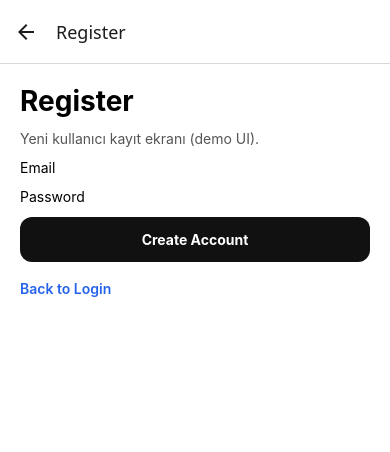
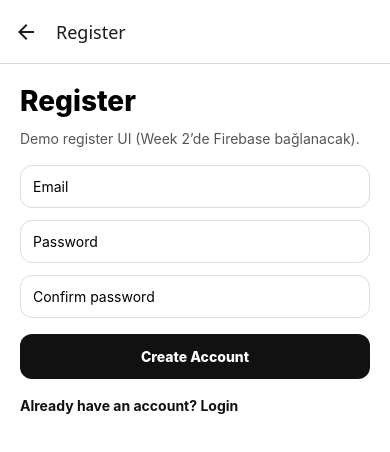
Before and after one commit to OzanDuru/CinePalm, a React Native app: screen /Register in a window 390 px wide. Shown: the top 452 px of the page. Built offline with nearby package versions, Linux system fonts and the light colour scheme.

Commit message:
Week 1: Add navigation links between Login/Register/Reset

```diff
--- a/src/screens/LoginScreen.js
+++ b/src/screens/LoginScreen.js
@@ -1,24 +1,17 @@
-// src/screens/LoginScreen.js
 import React, { useState } from "react";
 import { View, Text, TextInput, Pressable, StyleSheet } from "react-native";
-import { Ionicons } from "@expo/vector-icons"; // 👁️ icon
 import ScreenContainer from "../components/ScreenContainer";
 
-
-export default function LoginScreen() {
+export default function LoginScreen({ navigation }) {
   const [email, setEmail] = useState("");
   const [pass, setPass] = useState("");
-  const [showPass, setShowPass] = useState(false); // 👈 yeni state
 
   return (
     <ScreenContainer>
       <View style={styles.container}>
         <Text style={styles.header}>Login</Text>
-      <Text style={styles.desc}>
-        Kullanıcı giriş ekranı (şimdilik demo UI). Firebase Week 2'de bağlanacak.
-      </Text>
+        <Text style={styles.desc}>Demo auth UI (Week 2’de Firebase bağlanacak).</Text>
 
-      {/* Email */}
         <TextInput
           style={styles.input}
           placeholder="Email"
@@ -28,41 +21,31 @@ export default function LoginScreen() {
           keyboardType="email-address"
         />
 
-      {/* Password + Eye Icon */}
-      <View style={styles.passwordRow}>
         <TextInput
-          style={[styles.input, styles.passwordInput]}
+          style={styles.input}
           placeholder="Password"
           value={pass}
           onChangeText={setPass}
-          secureTextEntry={!showPass} // 👈 toggle
+          secureTextEntry
         />
 
-        <Pressable onPress={() => setShowPass(!showPass)}>
-          <Ionicons
-            name={showPass ? "eye-off" : "eye"}
-            size={22}
-            color="#555"
-          />
-        </Pressable>
-      </View>
-
-      {/* Login Button */}
         <Pressable
           style={styles.primaryBtn}
-        onPress={() => console.log("Login (demo)")}
+          onPress={() => {
+            console.log("LOGIN (demo)");
+            navigation.goBack();
+          }}
         >
-        <Text style={styles.primaryBtnText}>Login</Text>
+          <Text style={styles.primaryText}>Login</Text>
         </Pressable>
 
-      {/* Links */}
         <View style={styles.linksRow}>
-        <Pressable onPress={() => console.log("Go Register (demo)")}>
-          <Text style={styles.link}>Register</Text>
+          <Pressable onPress={() => navigation.navigate("ResetPassword")}>
+            <Text style={styles.link}>Forgot password?</Text>
           </Pressable>
 
-        <Pressable onPress={() => console.log("Go Reset (demo)")}>
-          <Text style={styles.link}>Reset Password</Text>
+          <Pressable onPress={() => navigation.navigate("Register")}>
+            <Text style={styles.link}>Create account</Text>
           </Pressable>
         </View>
       </View>
@@ -72,37 +55,17 @@ export default function LoginScreen() {
 
 const styles = StyleSheet.create({
   container: { flex: 1, padding: 20, backgroundColor: "#fff", gap: 12 },
-  header: { fontSize: 28, fontWeight: "700" },
-  desc: { fontSize: 14, color: "#555" },
-
-  input: {
-    borderWidth: 1,
-    borderColor: "#ddd",
-    borderRadius: 10,
-    padding: 12,
-  },
-
-  passwordRow: {
-    flexDirection: "row",
-    alignItems: "center",
-    gap: 10,
-  },
-  passwordInput: {
-    flex: 1,
-  },
-
+  header: { fontSize: 28, fontWeight: "800" },
+  desc: { color: "#555", marginBottom: 6 },
+  input: { borderWidth: 1, borderColor: "#ddd", borderRadius: 12, padding: 12 },
   primaryBtn: {
-    backgroundColor: "#111",
     padding: 14,
     borderRadius: 12,
+    backgroundColor: "#111",
     alignItems: "center",
+    marginTop: 4,
   },
-  primaryBtnText: { color: "#fff", fontWeight: "700" },
-
-  linksRow: {
-    flexDirection: "row",
-    justifyContent: "space-between",
-    marginTop: 6,
-  },
-  link: { color: "#2563eb", fontWeight: "600" },
+  primaryText: { color: "#fff", fontWeight: "800" },
+  linksRow: { flexDirection: "row", justifyContent: "space-between", marginTop: 6 },
+  link: { fontWeight: "700", color: "#111" },
 });
--- a/src/screens/RegisterScreen.js
+++ b/src/screens/RegisterScreen.js
@@ -2,17 +2,19 @@ import React, { useState } from "react";
 import { View, Text, TextInput, Pressable, StyleSheet } from "react-native";
 import ScreenContainer from "../components/ScreenContainer";
 
-
-export default function RegisterScreen() {
+export default function RegisterScreen({ navigation }) {
   const [email, setEmail] = useState("");
   const [pass, setPass] = useState("");
+  const [pass2, setPass2] = useState("");
+
   return (
     <ScreenContainer>
       <View style={styles.container}>
         <Text style={styles.header}>Register</Text>
-        <Text style={styles.desc}>Yeni kullanıcı kayıt ekranı (demo UI).</Text>
+        <Text style={styles.desc}>Demo register UI (Week 2’de Firebase bağlanacak).</Text>
 
         <TextInput
+          style={styles.input}
           placeholder="Email"
           value={email}
           onChangeText={setEmail}
@@ -21,33 +23,51 @@ export default function RegisterScreen() {
         />
 
         <TextInput
+          style={styles.input}
           placeholder="Password"
           value={pass}
           onChangeText={setPass}
           secureTextEntry
         />
-        <Pressable style={styles.primaryBtn} onPress={() => console.log("Register (demo)")}>
-        <Text style={styles.primaryBtnText}>Create Account</Text>
+
+        <TextInput
+          style={styles.input}
+          placeholder="Confirm password"
+          value={pass2}
+          onChangeText={setPass2}
+          secureTextEntry
+        />
+
+        <Pressable
+          style={styles.primaryBtn}
+          onPress={() => {
+            console.log("REGISTER (demo)");
+            navigation.navigate("Login");
+          }}
+        >
+          <Text style={styles.primaryText}>Create Account</Text>
         </Pressable>
 
-        <Pressable onPress={() => console.log("Back to Login (demo)")}>
-            <Text style={styles.link}>Back to Login</Text>
+        <Pressable onPress={() => navigation.navigate("Login")}>
+          <Text style={styles.link}>Already have an account? Login</Text>
         </Pressable>
-
-
-
       </View>
     </ScreenContainer>
   );
-
 }
 
 const styles = StyleSheet.create({
   container: { flex: 1, padding: 20, backgroundColor: "#fff", gap: 12 },
-  header: { fontSize: 28, fontWeight: "700" },
-  desc: { fontSize: 14, color: "#555" },
-  input: { borderWidth: 1, borderColor: "#ddd", borderRadius: 10, padding: 12 },
-  primaryBtn: { backgroundColor: "#111", padding: 14, borderRadius: 12, alignItems: "center" },
-  primaryBtnText: { color: "#fff", fontWeight: "700" },
-  link: { color: "#2563eb", fontWeight: "600", marginTop: 6 },
+  header: { fontSize: 28, fontWeight: "800" },
+  desc: { color: "#555", marginBottom: 6 },
+  input: { borderWidth: 1, borderColor: "#ddd", borderRadius: 12, padding: 12 },
+  primaryBtn: {
+    padding: 14,
+    borderRadius: 12,
+    backgroundColor: "#111",
+    alignItems: "center",
+    marginTop: 4,
+  },
+  primaryText: { color: "#fff", fontWeight: "800" },
+  link: { fontWeight: "700", color: "#111", marginTop: 6 },
 });
--- a/src/screens/ResetPasswordScreen.js
+++ b/src/screens/ResetPasswordScreen.js
@@ -1,34 +1,36 @@
-// src/screens/ResetPasswordScreen.js
 import React, { useState } from "react";
 import { View, Text, TextInput, Pressable, StyleSheet } from "react-native";
 import ScreenContainer from "../components/ScreenContainer";
 
-
-export default function ResetPasswordScreen() {
+export default function ResetPasswordScreen({ navigation }) {
   const [email, setEmail] = useState("");
 
   return (
     <ScreenContainer>
       <View style={styles.container}>
         <Text style={styles.header}>Reset Password</Text>
-      <Text style={styles.desc}>
-        Şifre sıfırlama (demo). Week 2’de Firebase reset ile bağlanacak.
-      </Text>
+        <Text style={styles.desc}>Demo reset UI (Week 2’de Firebase email reset).</Text>
 
         <TextInput
           style={styles.input}
-        placeholder="Email"
+          placeholder="Your email"
           value={email}
           onChangeText={setEmail}
           autoCapitalize="none"
           keyboardType="email-address"
         />
 
-      <Pressable style={styles.primaryBtn} onPress={() => console.log("Send reset mail (demo)")}>
-        <Text style={styles.primaryBtnText}>Send Reset Email</Text>
+        <Pressable
+          style={styles.primaryBtn}
+          onPress={() => {
+            console.log("RESET PASSWORD (demo):", email);
+            navigation.navigate("Login");
+          }}
+        >
+          <Text style={styles.primaryText}>Send Reset Link</Text>
         </Pressable>
 
-      <Pressable onPress={() => console.log("Back to Login (demo)")}>
+        <Pressable onPress={() => navigation.navigate("Login")}>
           <Text style={styles.link}>Back to Login</Text>
         </Pressable>
       </View>
@@ -38,10 +40,16 @@ export default function ResetPasswordScreen() {
 
 const styles = StyleSheet.create({
   container: { flex: 1, padding: 20, backgroundColor: "#fff", gap: 12 },
-  header: { fontSize: 28, fontWeight: "700" },
-  desc: { fontSize: 14, color: "#555" },
-  input: { borderWidth: 1, borderColor: "#ddd", borderRadius: 10, padding: 12 },
-  primaryBtn: { backgroundColor: "#111", padding: 14, borderRadius: 12, alignItems: "center" },
-  primaryBtnText: { color: "#fff", fontWeight: "700" },
-  link: { color: "#2563eb", fontWeight: "600", marginTop: 6 },
+  header: { fontSize: 28, fontWeight: "800" },
+  desc: { color: "#555", marginBottom: 6 },
+  input: { borderWidth: 1, borderColor: "#ddd", borderRadius: 12, padding: 12 },
+  primaryBtn: {
+    padding: 14,
+    borderRadius: 12,
+    backgroundColor: "#111",
+    alignItems: "center",
+    marginTop: 4,
+  },
+  primaryText: { color: "#fff", fontWeight: "800" },
+  link: { fontWeight: "700", color: "#111", marginTop: 6 },
 });
```
Lines whose indentation alone changed are shown as unchanged.
